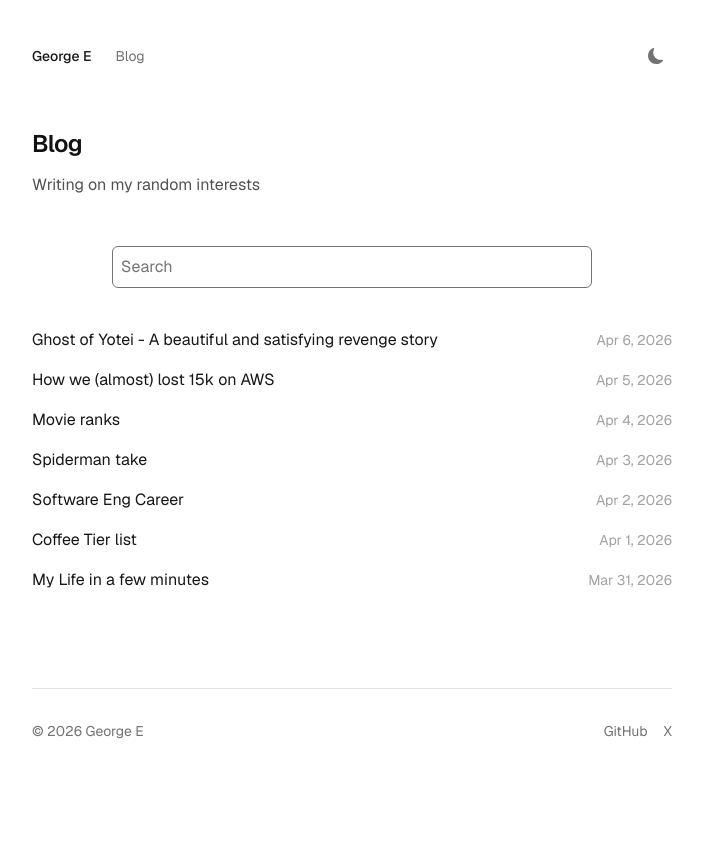
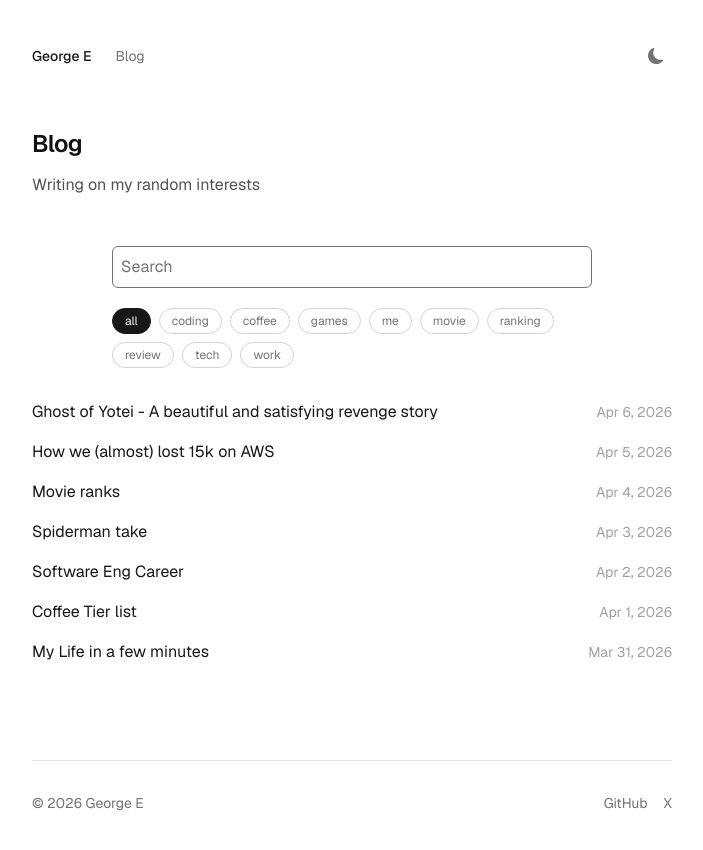
Before and after one commit to georgee99/george-blog, a Next.js app: page /blog in a window 1280 px wide. Shown: the top 850 px of the page, without its empty margins (288-991 px from the left). Before the commit the page ends 800 px from the top, so only its background shows below. Built offline with nearby package versions, Linux system fonts and the light colour scheme; no server answers.

Commit message:
added tag feature

```diff
--- a/content/posts/aws-key-leak.mdx
+++ b/content/posts/aws-key-leak.mdx
@@ -3,6 +3,7 @@ title: How we (almost) lost 15k on AWS
 date: 2026-04-05
 description: How we lost 15k on my first day of work
 published: true
+tags: ["work", "tech", "coding"]
 ---
 
 Yeah you read the title right. On my first week of work in a team of only 4 software engineers, we had a heavy crisis to manage.
--- a/content/posts/coffee-ranking.mdx
+++ b/content/posts/coffee-ranking.mdx
@@ -3,6 +3,7 @@ title: Coffee Tier list
 date: 2026-04-01
 description: My personal coffee ranking list in Sydney
 published: true
+tags: ["coffee", "ranking"]
 ---
 
 I'll be updating this as I go
--- a/content/posts/game-review-ghost-of-yotei.mdx
+++ b/content/posts/game-review-ghost-of-yotei.mdx
@@ -3,7 +3,7 @@ title: Ghost of Yotei - A beautiful and satisfying revenge story
 date: 2026-04-06
 description: Game review of Ghost of Yotei PS5
 published: true
-tags: games
+tags: ["games", "review"]
 ---
 
 Ghost of Yotei is a revenge story at its core. It follows a mercenary named Atsu on her hunt
--- a/content/posts/movie-ranking.mdx
+++ b/content/posts/movie-ranking.mdx
@@ -3,6 +3,7 @@ title: Movie ranks
 date: 2026-04-04
 description: Ranking best movies I've seen
 published: true
+tags: ["movie", "ranking"]
 ---
 
 Disclaimer, I am not a movie critic. This list is purely based on enjoyability. Also this is based on my own personal interests, so there's definitely bias.
--- a/content/posts/my-life.mdx
+++ b/content/posts/my-life.mdx
@@ -3,6 +3,7 @@ title: My Life in a few minutes
 date: 2026-03-31
 description: Quick little 'about me'
 published: true
+tags: ["me"]
 ---
 
 I'm a 27 year old software engineer living in Sydney. Most of my time is spent at work, but when I'm not there, I like to go on small hikes, play games, read comics, and find great sandwiches.
--- a/content/posts/software-eng.mdx
+++ b/content/posts/software-eng.mdx
@@ -3,6 +3,7 @@ title: Software Eng Career
 date: 2026-04-02
 description: A little bit of lore
 published: true
+tags: ["work", "tech", "coding", "me"]
 ---
 
 I had little experience with programming before I turned 18, so jumping into a Software Engineering Degree at University was daunting. The first year was humbling to say the least, but it got better.
--- a/content/posts/spiderman.mdx
+++ b/content/posts/spiderman.mdx
@@ -3,6 +3,7 @@ title: Spiderman take
 date: 2026-04-03
 description: Best live action and animated Spider-Men
 published: true
+tags: ["me", "review"]
 ---
 
 This is going to be a quick take on <SpidermanToggle />.
--- a/src/components/blog-list.tsx
+++ b/src/components/blog-list.tsx
@@ -12,26 +12,60 @@ type Props = {
 
 export default function BlogList({ posts }: Props) {
   const [query, setQuery] = React.useState("");
+  const [selectedTag, setSelectedTag] = React.useState<string | null>(null);
 
-  const handleSearch = (q: string) => {
-    setQuery(q);
-  };
+  const allTags = React.useMemo(() => {
+    const tagSet = new Set<string>();
+    posts.forEach((p) => p.tags?.forEach((t) => tagSet.add(t)));
+    return Array.from(tagSet).sort();
+  }, [posts]);
 
   const filtered = React.useMemo(() => {
     const q = query.trim().toLowerCase();
-    if (!q) return posts;
     return posts.filter((p) => {
-      return (
+      const matchesQuery =
+        !q ||
         p.title.toLowerCase().includes(q) ||
         p.description.toLowerCase().includes(q) ||
-        p.slug.toLowerCase().includes(q)
-      );
+        p.slug.toLowerCase().includes(q);
+      const matchesTag = !selectedTag || p.tags?.includes(selectedTag);
+      return matchesQuery && matchesTag;
     });
-  }, [posts, query]);
+  }, [posts, query, selectedTag]);
 
   return (
     <div>
-      <SearchBar onSearch={handleSearch} />
+      <SearchBar onSearch={setQuery} />
+
+      {allTags.length > 0 && (
+        <div className="flex flex-wrap gap-2 mb-8 w-3/4 mx-auto">
+          <button
+            onClick={() => setSelectedTag(null)}
+            aria-pressed={selectedTag === null}
+            className={`px-3 py-1 rounded-full text-xs border transition-colors ${
+              selectedTag === null
+                ? "bg-neutral-900 text-white border-neutral-900 dark:bg-neutral-100 dark:text-neutral-900 dark:border-neutral-100"
+                : "border-neutral-300 text-neutral-500 hover:border-neutral-400 hover:text-neutral-700 dark:border-neutral-700 dark:text-neutral-400 dark:hover:border-neutral-500 dark:hover:text-neutral-200"
+            }`}
+          >
+            all
+          </button>
+          {allTags.map((tag) => (
+            <button
+              key={tag}
+              onClick={() => setSelectedTag(tag === selectedTag ? null : tag)}
+              aria-pressed={tag === selectedTag}
+              className={`px-3 py-1 rounded-full text-xs border transition-colors ${
+                tag === selectedTag
+                  ? "bg-neutral-900 text-white border-neutral-900 dark:bg-neutral-100 dark:text-neutral-900 dark:border-neutral-100"
+                  : "border-neutral-300 text-neutral-500 hover:border-neutral-400 hover:text-neutral-700 dark:border-neutral-700 dark:text-neutral-400 dark:hover:border-neutral-500 dark:hover:text-neutral-200"
+              }`}
+            >
+              {tag}
+            </button>
+          ))}
+        </div>
+      )}
 
       {filtered.length === 0 ? (
         <p className="text-neutral-400">No posts found</p>
--- a/src/components/search-bar.tsx
+++ b/src/components/search-bar.tsx
@@ -11,7 +11,7 @@ const SearchBar: React.FC<{ onSearch: (query: string) => void }> = ({ onSearch }
     };
 
     return (
-        <form onSubmit={handleSubmit} className="mb-10 w-3/4 mx-auto">
+        <form onSubmit={handleSubmit} className="mb-5 w-3/4 mx-auto">
             <input
                 type="text"
                 value={query}
--- a/src/lib/posts.ts
+++ b/src/lib/posts.ts
@@ -10,6 +10,7 @@ export interface PostMeta {
   date: string;
   description: string;
   published: boolean;
+  tags: string[];
 }
 
 export interface Post {
@@ -42,6 +43,7 @@ function readPostMeta(slug: string): PostMeta {
     date: data.date ? new Date(data.date).toISOString() : "",
     description: data.description ?? "",
     published: data.published !== false,
+    tags: Array.isArray(data.tags) ? data.tags.map(String) : [],
   };
 }
 
@@ -56,6 +58,7 @@ export async function getPost(slug: string): Promise<Post | null> {
     date: data.date ? new Date(data.date).toISOString() : "",
     description: data.description ?? "",
     published: data.published !== false,
+    tags: Array.isArray(data.tags) ? data.tags.map(String) : [],
   };
   return { meta, source: content };
 }
```
